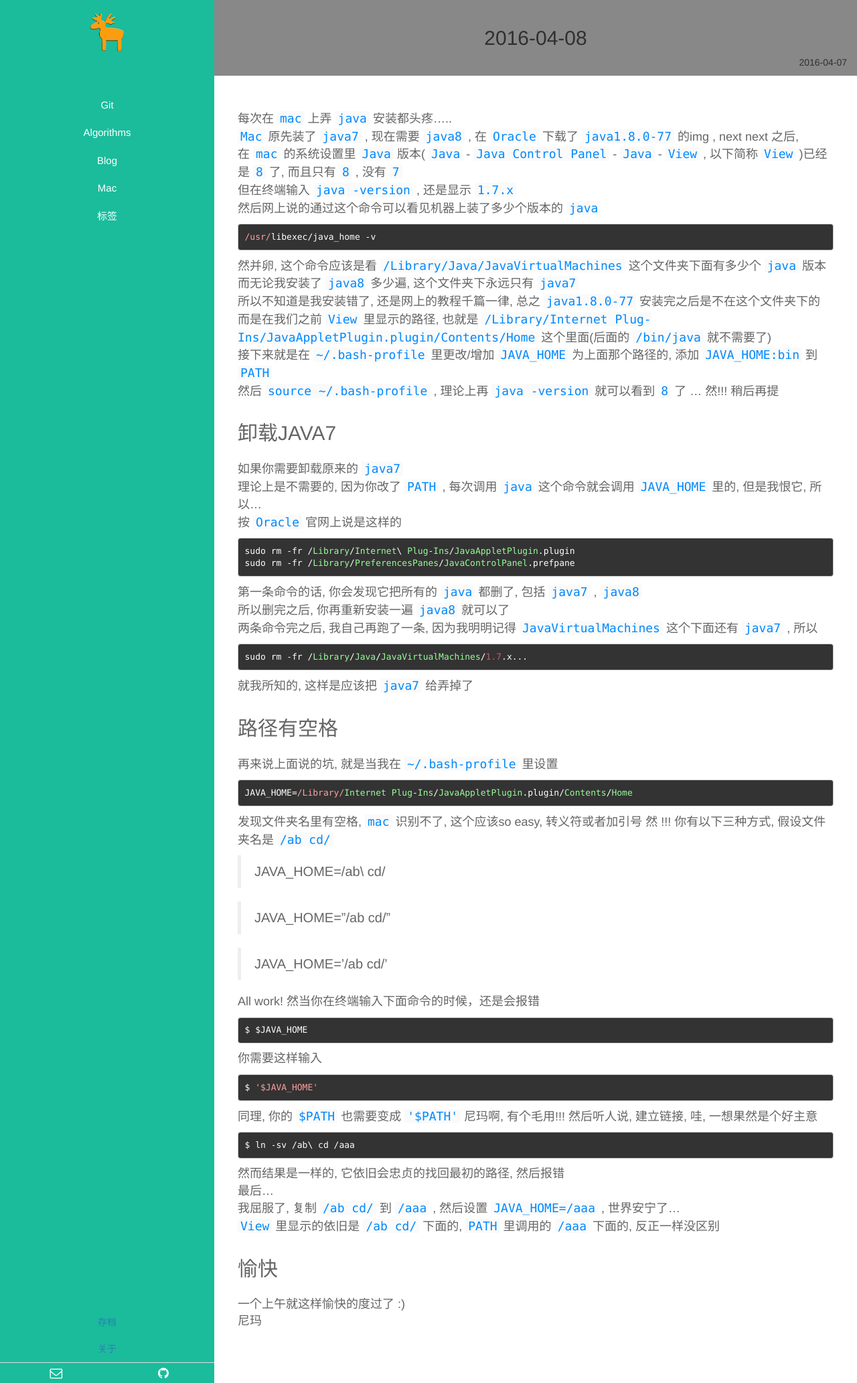
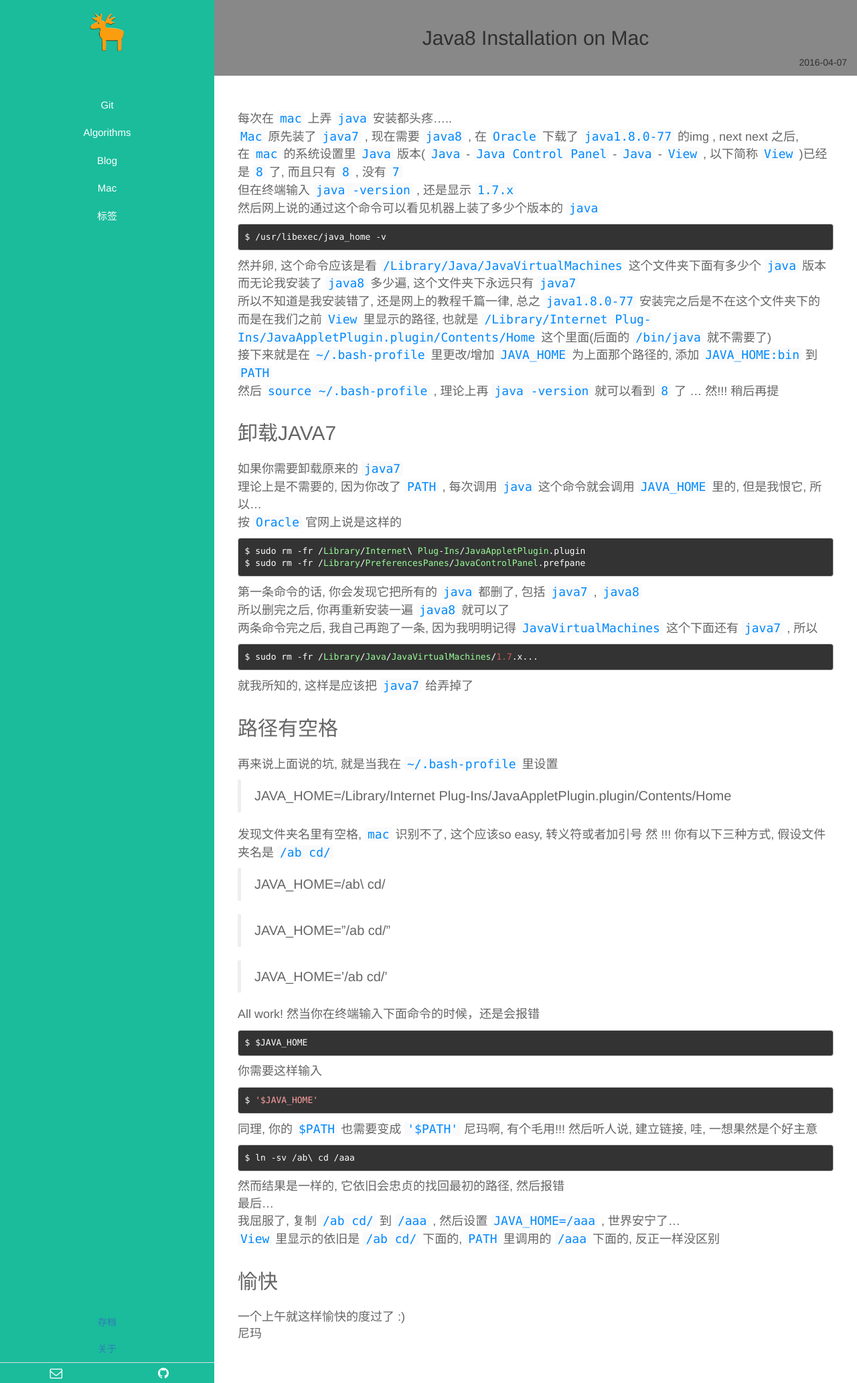
Before and after one commit to ichennan/ichennan.github.io, a Jekyll site: the page built from _posts/mac/2016-04-07-Java-Installation.md, in a window 1280 px wide. Shown: the whole page at 67% size. Built offline with Jekyll 4.4.1, drawn with Linux system fonts in a browser that asks for light colours; Markdown is read by kramdown in place of the engine named in the settings.

Commit message:
java inst

````diff
--- a/_posts/mac/2016-04-07-Java-Installation.md
+++ b/_posts/mac/2016-04-07-Java-Installation.md
@@ -1,6 +1,6 @@
 ---
 layout: post
-title: 2016-04-08
+title: Java8 Installation on Mac
 category: Mac
 tags: mac java installation
 keywords:
@@ -13,7 +13,7 @@ description:
 然后网上说的通过这个命令可以看见机器上装了多少个版本的 `java`
 
 ```
-/usr/libexec/java_home -v
+$ /usr/libexec/java_home -v
 ```
 
 然并卵, 这个命令应该是看 `/Library/Java/JavaVirtualMachines` 这个文件夹下面有多少个 `java` 版本
@@ -30,8 +30,8 @@ description:
 按 `Oracle` 官网上说是这样的
 
 ```
-sudo rm -fr /Library/Internet\ Plug-Ins/JavaAppletPlugin.plugin
-sudo rm -fr /Library/PreferencesPanes/JavaControlPanel.prefpane
+$ sudo rm -fr /Library/Internet\ Plug-Ins/JavaAppletPlugin.plugin
+$ sudo rm -fr /Library/PreferencesPanes/JavaControlPanel.prefpane
 ```
 
 第一条命令的话, 你会发现它把所有的 `java` 都删了, 包括 `java7` , `java8`
@@ -39,7 +39,7 @@ sudo rm -fr /Library/PreferencesPanes/JavaControlPanel.prefpane
 两条命令完之后, 我自己再跑了一条, 因为我明明记得 `JavaVirtualMachines` 这个下面还有 `java7` , 所以
 
 ```
-sudo rm -fr /Library/Java/JavaVirtualMachines/1.7.x...
+$ sudo rm -fr /Library/Java/JavaVirtualMachines/1.7.x...
 ```
 
 就我所知的, 这样是应该把 `java7` 给弄掉了
@@ -48,9 +48,7 @@ sudo rm -fr /Library/Java/JavaVirtualMachines/1.7.x...
 
 再来说上面说的坑, 就是当我在 `~/.bash-profile` 里设置
 
-```
-JAVA_HOME=/Library/Internet Plug-Ins/JavaAppletPlugin.plugin/Contents/Home
-```
+>JAVA_HOME=/Library/Internet Plug-Ins/JavaAppletPlugin.plugin/Contents/Home
 
 发现文件夹名里有空格, `mac` 识别不了, 这个应该so easy, 转义符或者加引号
 然 !!!
````
